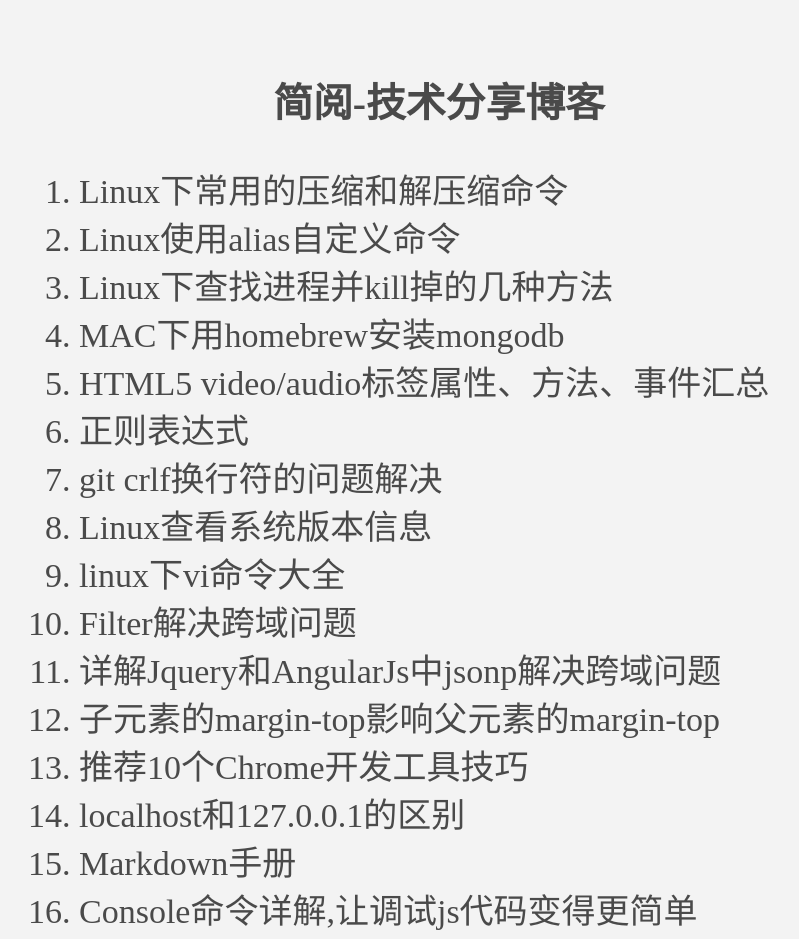
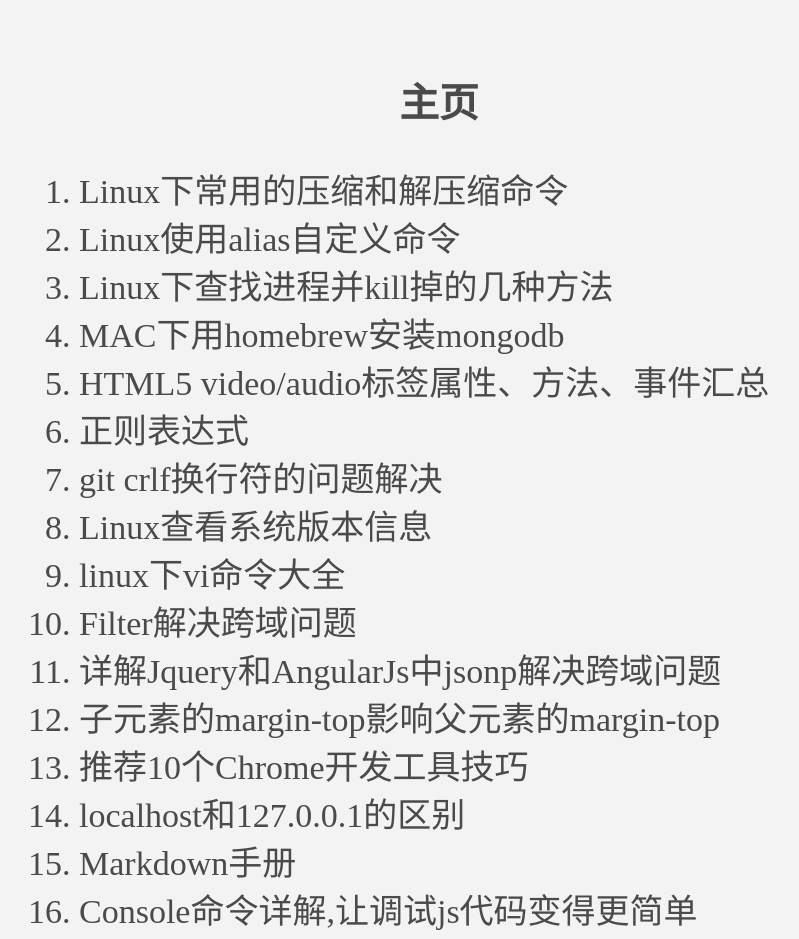
Before and after one commit to zywcode/zywcode.github.io, a plain HTML site: page index.html in a window 1280 px wide. Shown: the whole page, without its empty margins (201-1000 px from the left). Drawn offline with Linux system fonts and the light colour scheme.

Commit message:
Update index.html

```diff
--- a/index.html
+++ b/index.html
@@ -4,7 +4,7 @@
     <meta charset="UTF-8">
     <meta name="viewport" content="width=device-width, initial-scale=1">
     <link rel="shortcut icon" href="http://blog.idebugs.com/images/favicon.png">
-    <title>简阅</title>
+    <title>主页</title>
     <style>
         html, body {
             height: 100%;
@@ -51,7 +51,7 @@
 </head>
 <body>
 <div class="container">
-    <h3>简阅-技术分享博客</h3>
+    <h3>主页</h3>
     <ol>
         <li><a href="http://idebugs.com/linuxxia-xue-yong-de-ya-suo-he-jie-ya-suo-ming-ling/">Linux下常用的压缩和解压缩命令</a></li>
         <li><a href="http://idebugs.com/linuxzi-ding-yi-ming-ling/">Linux使用alias自定义命令</a></li>
```
